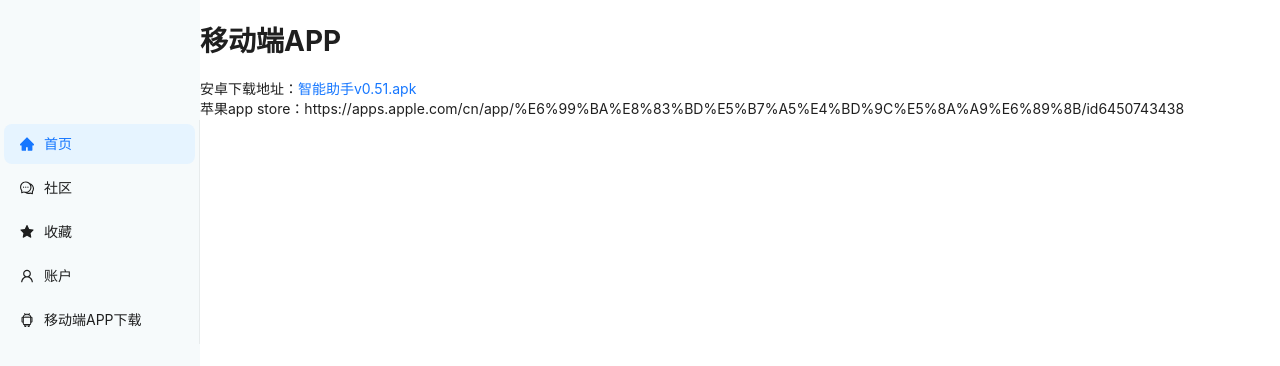
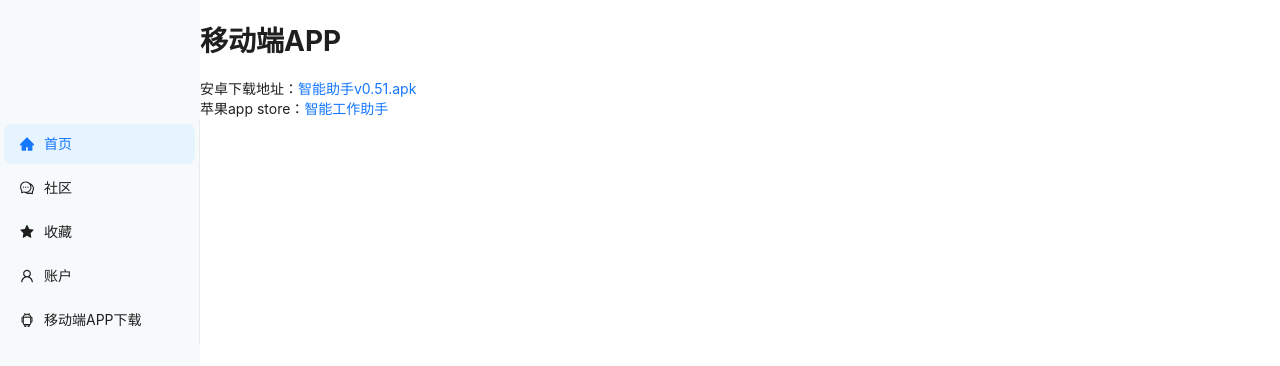
Before and after one commit to fankcoder/anhao, a React (Create React App) app: page /download in a window 1280 px wide. Shown: the top 366 px of the page. Built offline with nearby package versions, Linux system fonts and the light colour scheme.

Commit message:
fix name

```diff
--- a/src/Pages/download.jsx
+++ b/src/Pages/download.jsx
@@ -15,7 +15,7 @@
             <div>
                 <h1>移动端APP</h1>
                 <div>安卓下载地址：<a href='https://xijiayi.store/download/智能助手v0.51.apk'>智能助手v0.51.apk</a></div>
-                <div>苹果app store：https://apps.apple.com/cn/app/%E6%99%BA%E8%83%BD%E5%B7%A5%E4%BD%9C%E5%8A%A9%E6%89%8B/id6450743438</div>
+                <div>苹果app store：<a href='https://apps.apple.com/cn/app/%E6%99%BA%E8%83%BD%E5%B7%A5%E4%BD%9C%E5%8A%A9%E6%89%8B/id6450743438'>智能工作助手</a></div>
             </div>
             </Content>
         </Layout>
```
